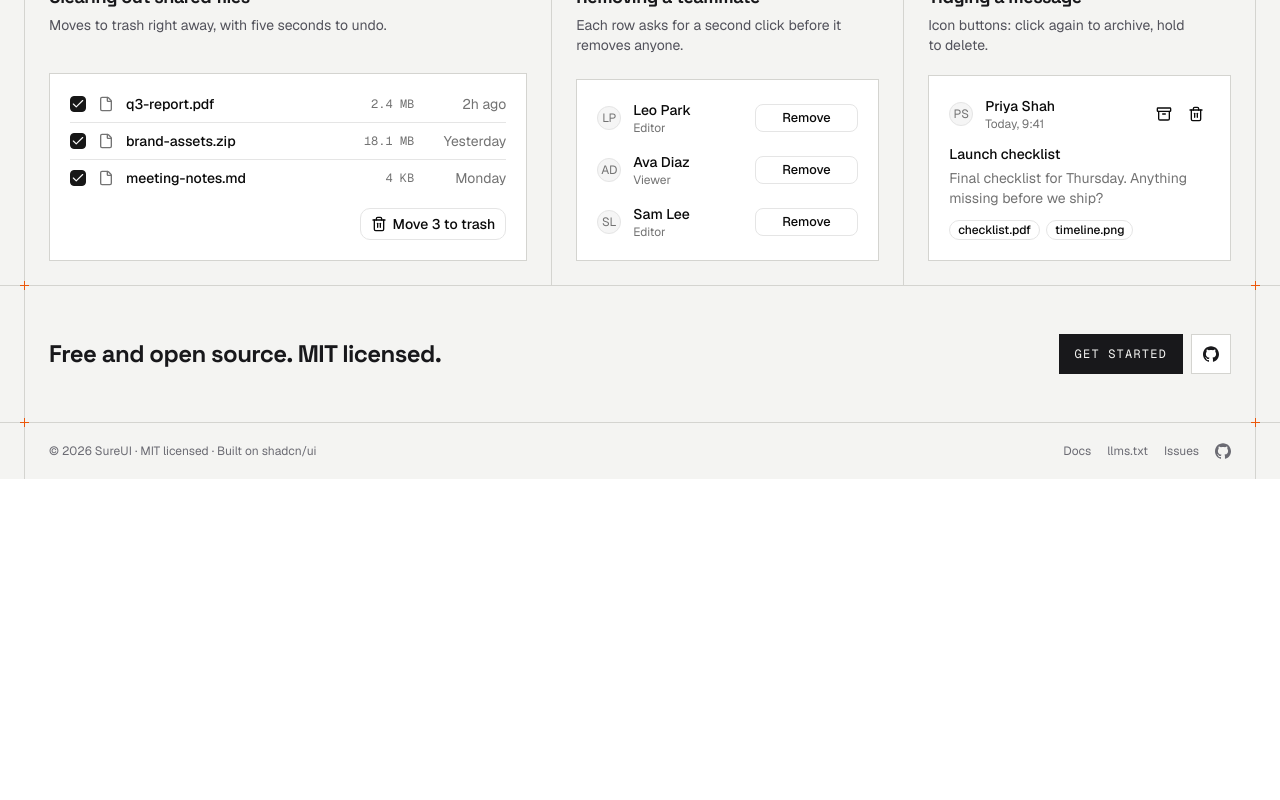
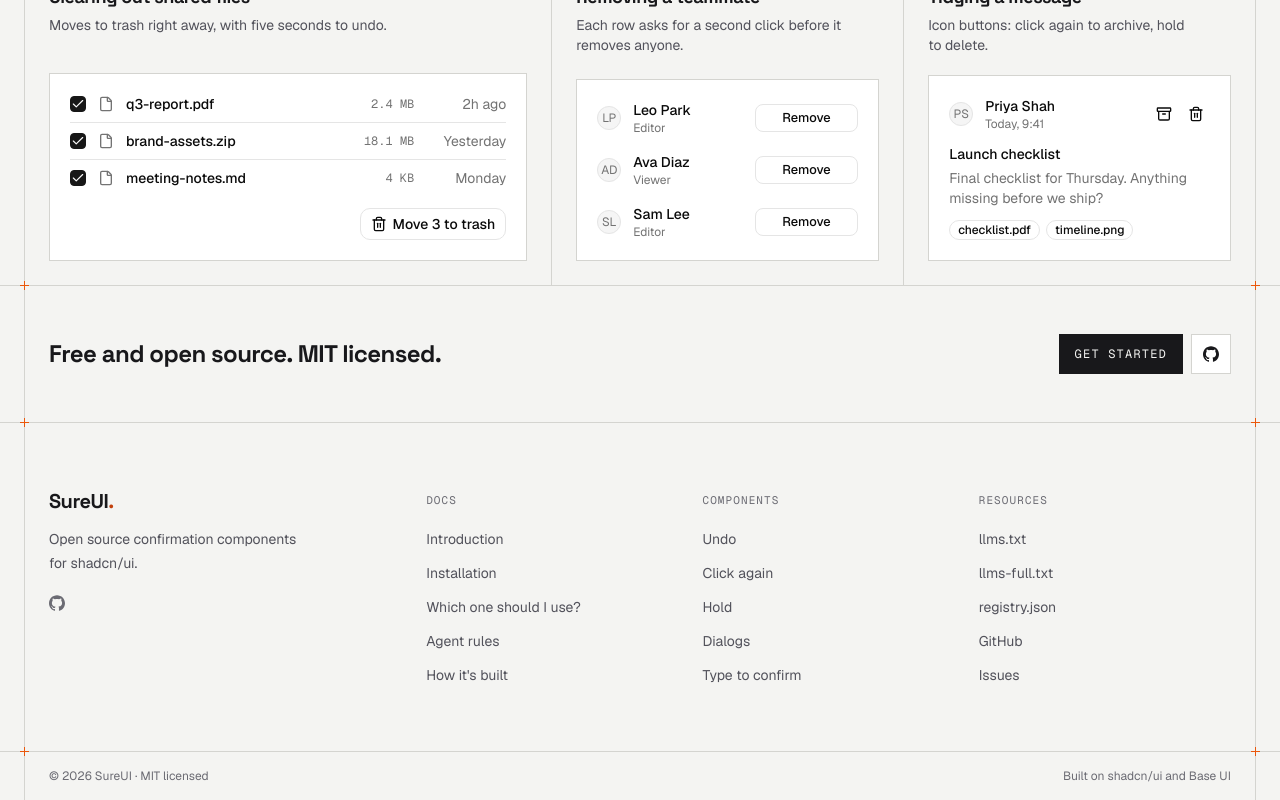
Before and after one commit to aidankmcalister/sureui, a Next.js app: page / in a window 1280 px wide. Shown: the part 1542-2342 px from the top of the page. Before the commit the page ends 2021 px from the top, so only its background shows below. Built offline with nearby package versions, Linux system fonts and the light colour scheme.

Commit message:
feat: replace the one-line footer with a full site footer

```diff
--- a/components/site/layout/footer.tsx
+++ b/components/site/layout/footer.tsx
@@ -1,37 +1,87 @@
+import Link from "next/link"
+
 import { cn } from "@/lib/utils"
-import { Band, tapTarget } from "@/components/site/layout/frame"
+import { Band, Label, tapTarget } from "@/components/site/layout/frame"
 import { GitHubIcon } from "@/components/site/layout/github-icon"
 import { SiteLink } from "@/components/site/layout/site-link"
 import { githubUrl } from "@/lib/site/config"
+import { pages } from "@/lib/site/pages"
 
-const links = [
-  { href: "/docs", label: "Docs" },
+const columns = [
+  {
+    title: "Docs",
+    links: pages
+      .filter((page) => page.group !== "Components")
+      .map((page) => ({ href: page.href, label: page.title })),
+  },
+  {
+    title: "Components",
+    links: pages
+      .filter((page) => page.group === "Components")
+      .map((page) => ({ href: page.href, label: page.title })),
+  },
+  {
+    title: "Resources",
+    links: [
       { href: "/llms.txt", label: "llms.txt" },
+      { href: "/llms-full.txt", label: "llms-full.txt" },
+      { href: "/r/registry.json", label: "registry.json" },
+      { href: githubUrl, label: "GitHub" },
       { href: `${githubUrl}/issues`, label: "Issues" },
+    ],
+  },
 ]
 
 export function Footer() {
   return (
-    <Band className="flex flex-col-reverse gap-2 px-3 py-4 text-xs text-(--ink-label) sm:min-h-14 sm:flex-row sm:items-center sm:justify-between sm:px-6">
-      <span>© 2026 SureUI · MIT licensed · Built on shadcn/ui</span>
-      <nav className="flex items-center gap-4">
-        {links.map((link) => (
+    <footer>
+      <Band className="grid grid-cols-2 gap-x-6 gap-y-10 px-3 py-12 sm:grid-cols-3 sm:px-6 lg:grid-cols-[minmax(0,1.4fr)_repeat(3,minmax(0,1fr))] lg:py-16">
+        <div className="col-span-full grid content-start gap-3 lg:col-span-1">
+          <Link
+            href="/"
+            className="font-display text-xl font-bold tracking-tight"
+          >
+            SureUI<span className="text-(--mark-text)">.</span>
+          </Link>
+          <p className="max-w-64 text-sm leading-6 text-(--ink-muted)">
+            Open source confirmation components for shadcn/ui.
+          </p>
           <SiteLink
-            key={link.label}
+            href={githubUrl}
+            aria-label="GitHub"
+            className={cn(
+              tapTarget,
+              "mt-2 w-fit text-(--ink-label) hover:text-(--ink)"
+            )}
+          >
+            <GitHubIcon className="size-4" />
+          </SiteLink>
+        </div>
+        {columns.map((column) => (
+          <nav key={column.title} aria-label={column.title}>
+            <Label>{column.title}</Label>
+            <ul className="mt-4 grid gap-2.5">
+              {column.links.map((link) => (
+                <li key={link.href}>
+                  <SiteLink
                     href={link.href}
-            className={cn(tapTarget, "hover:text-(--ink)")}
+                    className={cn(
+                      tapTarget,
+                      "text-sm text-(--ink-muted) hover:text-(--ink)"
+                    )}
                   >
                     {link.label}
                   </SiteLink>
+                </li>
               ))}
-        <SiteLink
-          href={githubUrl}
-          aria-label="GitHub"
-          className={cn(tapTarget, "hover:text-(--ink)")}
-        >
-          <GitHubIcon className="size-4" />
-        </SiteLink>
+            </ul>
           </nav>
+        ))}
       </Band>
+      <Band className="flex flex-col gap-2 px-3 py-4 text-xs text-(--ink-label) sm:flex-row sm:justify-between sm:px-6">
+        <span>© 2026 SureUI · MIT licensed</span>
+        <span>Built on shadcn/ui and Base UI</span>
+      </Band>
+    </footer>
   )
 }
```
Lines whose indentation alone changed are shown as unchanged.
